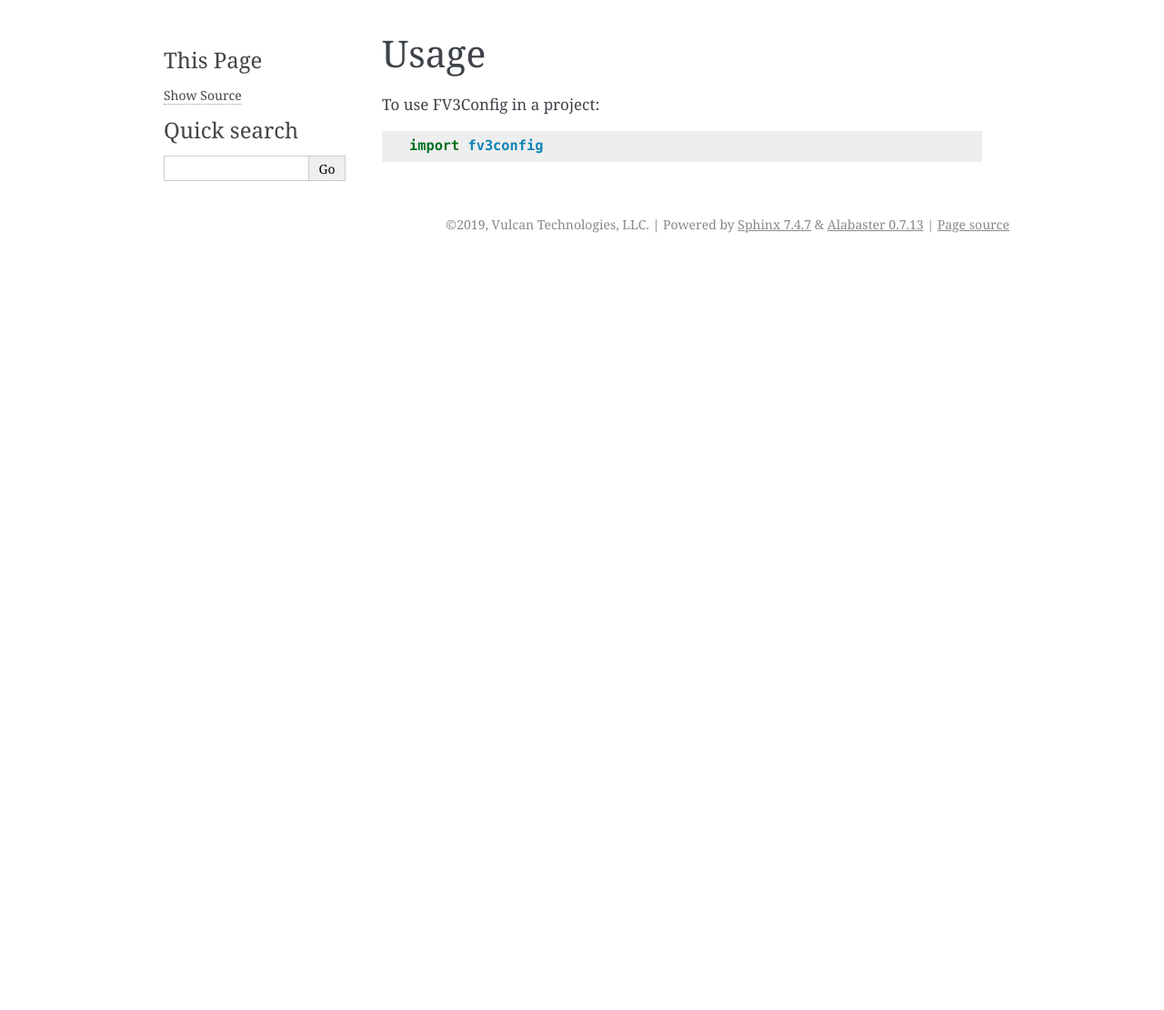
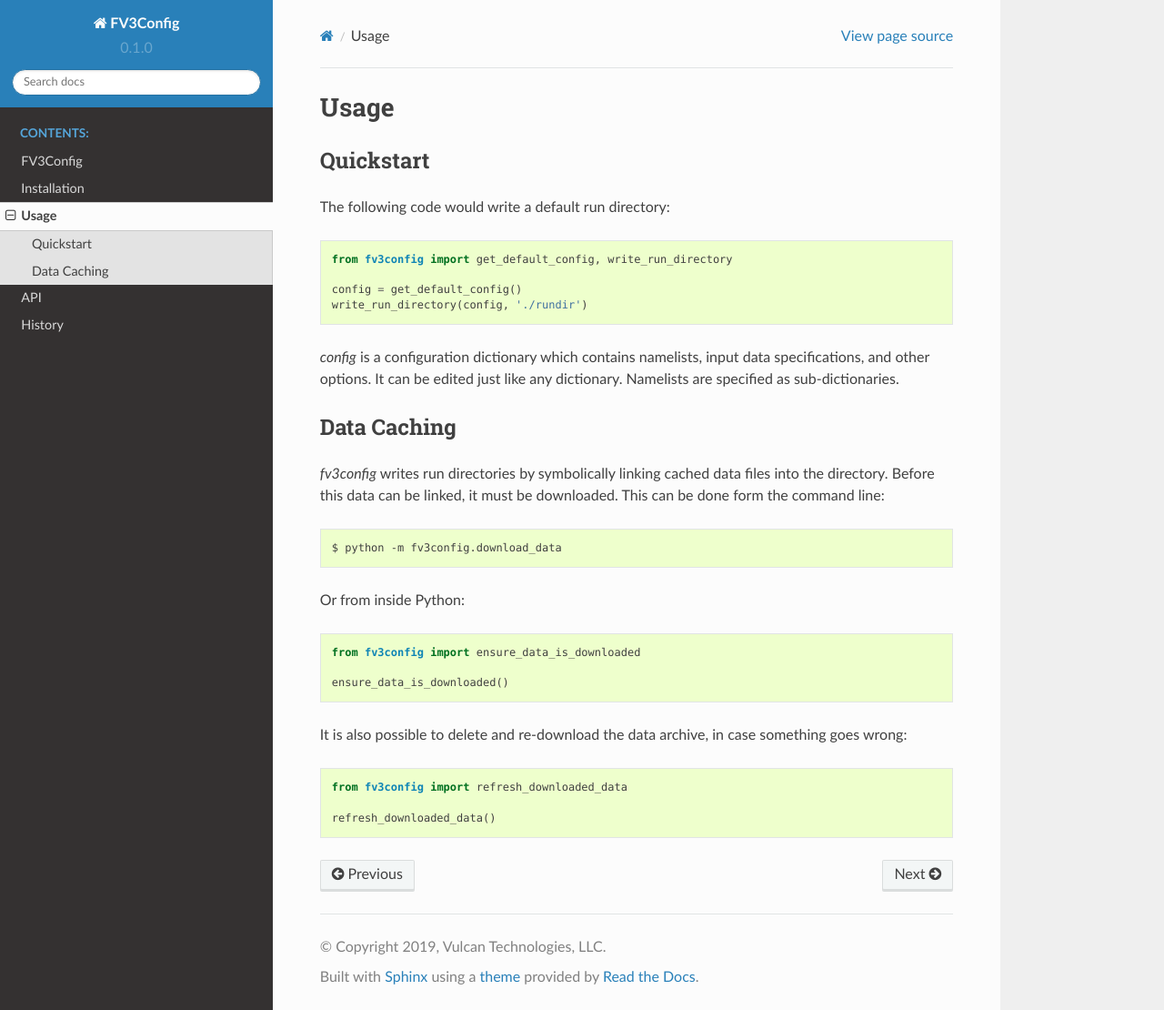
Before and after one commit to ai2cm/fv3config, a Sphinx documentation site: the page built from docs/usage.rst, in a window 1280 px wide and 1110 px high. Shown: the whole window at 91% size. Built offline with Sphinx 7.4.7 and the Read the Docs theme 2.0.0, drawn with Linux system fonts in a browser that asks for light colours; pages that are not in the unit, such as notebooks, are missing from menus.

Commit message:
Added documentation

```diff
--- /dev/null
+++ b/docs/api.rst
@@ -0,0 +1,7 @@
+API
+===
+
+.. automodule:: fv3config
+   :members:
+   :undoc-members:
+   :show-inheritance:
--- a/docs/conf.py
+++ b/docs/conf.py
@@ -32,7 +32,7 @@ import fv3config
 
 # Add any Sphinx extension module names here, as strings. They can be
 # extensions coming with Sphinx (named 'sphinx.ext.*') or your custom ones.
-extensions = ['sphinx.ext.autodoc', 'sphinx.ext.viewcode']
+extensions = ['sphinx.ext.napoleon', 'sphinx.ext.autodoc', 'sphinx.ext.viewcode']
 
 # Add any paths that contain templates here, relative to this directory.
 templates_path = ['_templates']
@@ -84,7 +84,7 @@ todo_include_todos = False
 # The theme to use for HTML and HTML Help pages.  See the documentation for
 # a list of builtin themes.
 #
-html_theme = 'alabaster'
+html_theme = 'sphinx_rtd_theme'
 
 # Theme options are theme-specific and customize the look and feel of a
 # theme further.  For a list of options available for each theme, see the
--- a/docs/contributing.rst
+++ /dev/null
@@ -1 +0,0 @@
-.. include:: ../CONTRIBUTING.rst
--- a/docs/index.rst
+++ b/docs/index.rst
@@ -8,8 +8,7 @@ Welcome to FV3Config's documentation!
    readme
    installation
    usage
-   modules
-   contributing
+   api
    history
 
 Indices and tables
--- a/docs/installation.rst
+++ b/docs/installation.rst
@@ -44,7 +44,7 @@ Once you have a copy of the source, you can install it with:
 
 .. code-block:: console
 
-    $ python setup.py install
+    $ pip install .
 
 
 .. _Github repo: https://github.com/VulcanClimateModeling/fv3config
--- a/docs/usage.rst
+++ b/docs/usage.rst
@@ -2,6 +2,36 @@
 Usage
 =====
 
-To use FV3Config in a project::
+Quickstart
+----------
 
-    import fv3config
+The following code would write a default run directory::
+
+    from fv3config import get_default_config, write_run_directory
+
+    config = get_default_config()
+    write_run_directory(config, './rundir')
+
+`config` is a configuration dictionary which contains namelists, input data specifications,
+and other options. It can be edited just like any dictionary. Namelists are specified as
+sub-dictionaries.
+
+Data Caching
+------------
+
+`fv3config` writes run directories by symbolically linking cached data files into the directory.
+Before this data can be linked, it must be downloaded. This can be done form the command line::
+
+    $ python -m fv3config.download_data
+
+Or from inside Python::
+
+    from fv3config import ensure_data_is_downloaded
+
+    ensure_data_is_downloaded()
+
+It is also possible to delete and re-download the data archive, in case something goes wrong::
+
+    from fv3config import refresh_downloaded_data
+
+    refresh_downloaded_data()
--- a/fv3config/__init__.py
+++ b/fv3config/__init__.py
@@ -7,6 +7,7 @@ from .config import (
     write_run_directory,
 )
 from .exceptions import InvalidFileError, ConfigError
+from .datastore import refresh_downloaded_data, ensure_data_is_downloaded
 
 __all__ = [
     'config_to_namelist', 'config_from_namelist', 'get_default_config',
```
Also changed, not shown: README.md (deleted, +0 -14 lines), README.rst (added, +20 -0 lines), 2 other files.
